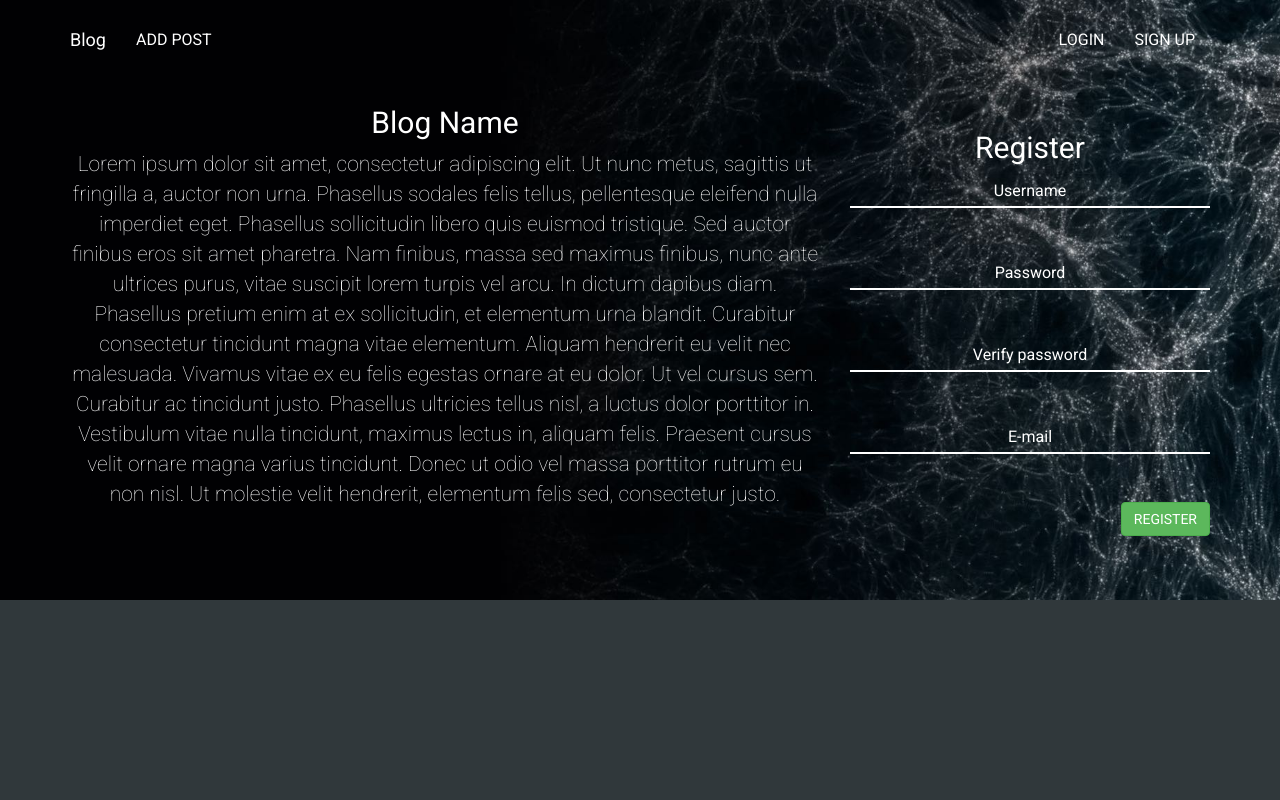
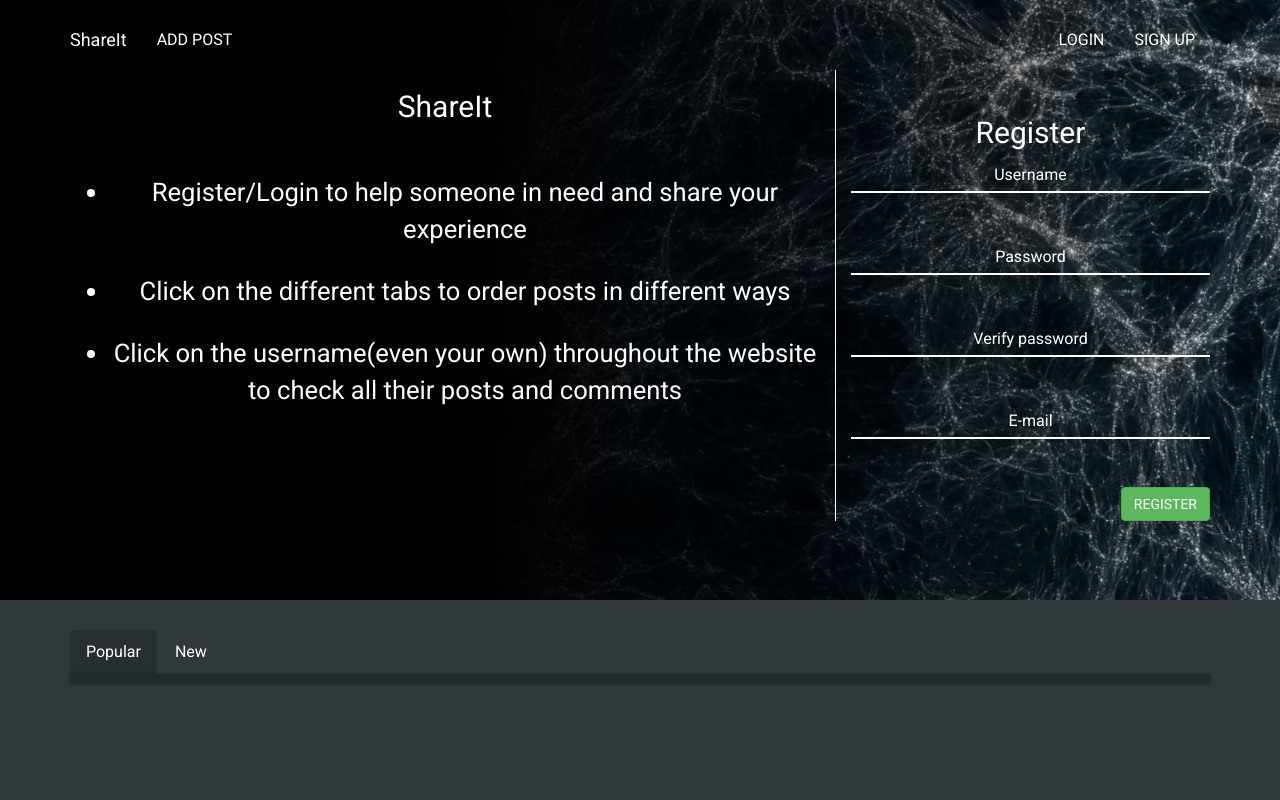
Before and after one commit to PeterAkaJohn/Blog, a Python web app: template templates/front.html in a window 1280 px wide. Run offline with Jinja, Linux system fonts and the light colour scheme; the template is opened without the code that fills it, so the values that code supplies are empty.

Commit message:
final commit, fixed problems, modified the style

```diff
--- a/static/css/main.css
+++ b/static/css/main.css
@@ -18,6 +18,53 @@ hr {
     height: 3px;
 }
 
+.nav-tabs {
+    border: none;
+}
+
+.nav-tabs-effect {
+
+}
+
+.tab-content {
+    background-color: #272E30;
+    color: #fff;
+    padding: 5px;
+}
+
+.tab-effect {
+    position: relative;
+    box-shadow: 0 1px 4px rgba(0, 0, 0, 0.3), 0 0 40px rgba(0, 0, 0, 0.1) inset;
+}
+
+.tab-effect:before, .tab-effect:after {
+    content: "";
+    position: absolute;
+    z-index: -1;
+    box-shadow: 0 0 20px rgba(0, 0, 0, 0.8);
+    top: 10px;
+    bottom: 10px;
+    left: 0;
+    right: 0;
+    border-radius: 100px / 10px;
+}
+
+.tab-effect:after {
+    right: 10px;
+    left: auto;
+    transform: skew(8deg) rotate(3deg);
+}
+
+.nav-tabs>li>a {
+    color: white;
+}
+
+.nav-tabs>li.active>a, .nav-tabs>li.active>a:hover, .nav-tabs>li.active>a:focus {
+    background-color: #272E30;
+    border-color: transparent;
+    color: white;
+}
+
 .full-width {
     max-width: 100%;
 }
@@ -33,8 +80,32 @@ hr {
 .jumbotron {
     padding-top: 70px;
     font-size: 1.6em;
-  display: flex;
-  align-items: center;
+    min-height: 75%;
+}
+
+.jumbo-list {
+    margin-top: 2em;
+}
+
+.jumbo-list-element+.jumbo-list-element {
+    margin-top: 1em;
+}
+
+.register-section {
+    border-left: 1px solid white;
+}
+
+.fix-tab {
+    color: white;
+}
+
+.fix-tab:hover, .fix-tab:active {
+    color: black;
+}
+
+.main-content {
+    height: 100%;
+    width: 100%;
 }
 
 .full-height-div {
@@ -48,10 +119,8 @@ hr {
 .parallax {
     /* The image used */
     background-image: url("/static/images/cosmic-dark-ages.jpg");
-
     /* Set a specific height */
     min-height: 75vh;
-
     /* Create the parallax scrolling effect */
     background-attachment: fixed;
     background-position: center;
@@ -102,7 +171,7 @@ hr {
     outline: none !important;
 }
 
-.user-action + .user-action {
+.user-action+.user-action {
     margin-top: 1em;
 }
 
@@ -244,12 +313,14 @@ input[type=submit] {
     color: white;
 }
 
-.front-input:-moz-placeholder { /* Firefox 18- */
+.front-input:-moz-placeholder {
+    /* Firefox 18- */
     text-align: center;
     color: white;
 }
 
-.front-input::-moz-placeholder {  /* Firefox 19+ */
+.front-input::-moz-placeholder {
+    /* Firefox 19+ */
     text-align: center;
     color: white;
 }
@@ -268,7 +339,7 @@ input[type=submit] {
 }
 
 .front-input:active {
-  border: 0 ;
+    border: 0;
     outline: none;
 }
 
@@ -292,7 +363,6 @@ input[type=submit] {
     -moz-border-radius: 10px;
     border-radius: 10px;
 }
-
 
 .navbar-custom .navbar-brand {
     color: white;
@@ -342,6 +412,10 @@ input[type=submit] {
     background: none;
 }
 
+.navbar-inverse .navbar-nav li a:hover {
+  border-bottom: 2px solid white;
+}
+
 .navbar-inverse .navbar-toggle, .navbar-inverse .navbar-toggle:hover, .navbar-inverse .navbar-toggle:focus {
     background: none;
     background-color: transparent;
--- a/static/js/util.js
+++ b/static/js/util.js
@@ -8,18 +8,3 @@ $(window).scroll(function() {
       $("nav").removeClass("scrolled-nav");
     }
 });
-
-$(function() {
-  $('a[href*="#"]:not([href="#"])').click(function() {
-    if (location.pathname.replace(/^\//,'') == this.pathname.replace(/^\//,'') && location.hostname == this.hostname) {
-      var target = $(this.hash);
-      target = target.length ? target : $('[name=' + this.hash.slice(1) +']');
-      if (target.length) {
-        $('html, body').animate({
-          scrollTop: target.offset().top
-        }, 1000);
-        return false;
-      }
-    }
-  });
-});
--- a/templates/front.html
+++ b/templates/front.html
@@ -5,8 +5,15 @@
   {% include 'jumbotron.html' %}
 
   <div class="container">
+        <ul class="nav nav-tabs" role="tablist">
+          <li role="presentation" class="active"><a class="fix-tab" href="#popular" aria-controls="popular" role="tab" data-toggle="tab">Popular</a></li>
+          <li role="presentation"><a class="fix-tab" href="#date" aria-controls="date" role="tab" data-toggle="tab">New</a></li>
+        </ul>
+
+        <div class="tab-content tab-effect">
+          <div role="tabpanel" class="tab-pane active" id="popular">
             <div class="row">
-    {% for p in posts %}
+              {% for p in posts_popular %}
               <div class="col-xs-12 col-md-4">
                 <a href="/blog/{{p.key().id()}}" class="link-post">
                   <div class="card hoverable rounded-corners">
@@ -17,5 +24,20 @@
               {% endfor %}
             </div>
           </div>
+          <div role="tabpanel" class="tab-pane" id="date">
+            <div class="row">
+              {% for p in posts_created %}
+              <div class="col-xs-12 col-md-4">
+                <a href="/blog/{{p.key().id()}}" class="link-post">
+                  <div class="card hoverable rounded-corners">
+                    {% include 'post-card.html' %}
+                  </div>
+                </a>
+              </div>
+              {% endfor %}
+            </div>
+          </div>
+        </div>
+      </div>
 
   {% endblock %}
--- a/templates/header.html
+++ b/templates/header.html
@@ -9,7 +9,7 @@
                 <span class="icon-bar"></span>
             </button>
             <a class="navbar-brand" href="/">
-                Blog
+                ShareIt
             </a>
         </div>
         <div class="collapse navbar-collapse text-uppercase" id="nav-collapse">
--- a/templates/jumbotron.html
+++ b/templates/jumbotron.html
@@ -4,12 +4,12 @@
   <div class="container full-height-div">
     <div class="row text-center full-height-div">
       <div class="col-xs-12 col-md-8 full-height-div">
-        <h2>Blog Name</h2>
-        <p>
-          Lorem ipsum dolor sit amet, consectetur adipiscing elit. Ut nunc metus, sagittis ut fringilla a, auctor non urna. Phasellus sodales felis tellus, pellentesque eleifend nulla imperdiet eget. Phasellus sollicitudin libero quis euismod tristique. Sed auctor finibus eros sit amet pharetra. Nam finibus, massa sed maximus finibus, nunc ante ultrices purus, vitae suscipit lorem turpis vel arcu. In dictum dapibus diam. Phasellus pretium enim at ex sollicitudin, et elementum urna blandit. Curabitur consectetur tincidunt magna vitae elementum. Aliquam hendrerit eu velit nec malesuada. Vivamus vitae ex eu felis egestas ornare at eu dolor.
-
-Ut vel cursus sem. Curabitur ac tincidunt justo. Phasellus ultricies tellus nisl, a luctus dolor porttitor in. Vestibulum vitae nulla tincidunt, maximus lectus in, aliquam felis. Praesent cursus velit ornare magna varius tincidunt. Donec ut odio vel massa porttitor rutrum eu non nisl. Ut molestie velit hendrerit, elementum felis sed, consectetur justo.
-        </p>
+        <h2>ShareIt</h2>
+        <ul class="jumbo-list">
+          <li class="jumbo-list-element">Register/Login to help someone in need and share your experience</li>
+          <li class="jumbo-list-element">Click on the different tabs to order posts in different ways</li>
+          <li class="jumbo-list-element">Click on the username(even your own) throughout the website to check all their posts and comments</li>
+        </ul>
       </div>
       <div class="col-xs-12 col-md-4 full-height-div register-section">
         <h2>Register</h2>
```
Also changed, not shown: main.py (+7 -17 lines), templates/comment_error.html (+4 -5 lines), templates/front-old.html (added, +21 -0 lines), README.md. Lines whose indentation alone changed are shown as unchanged.
